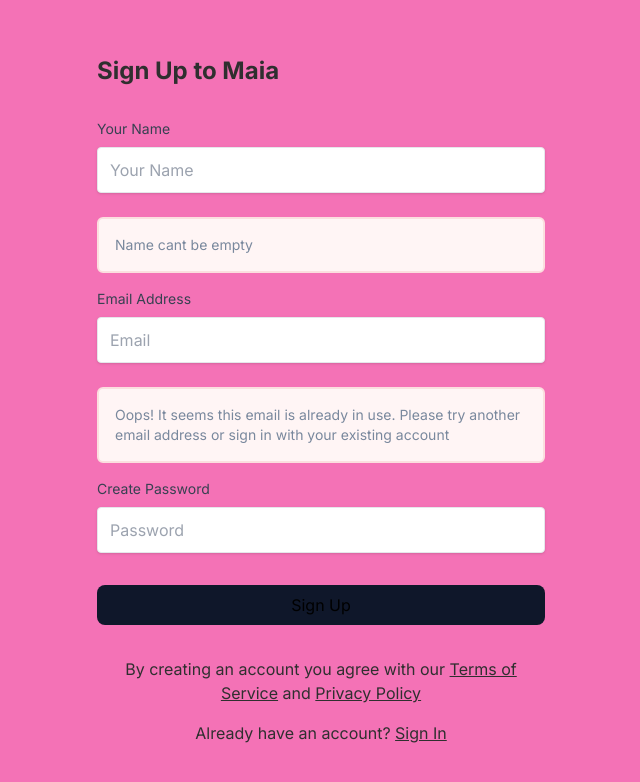
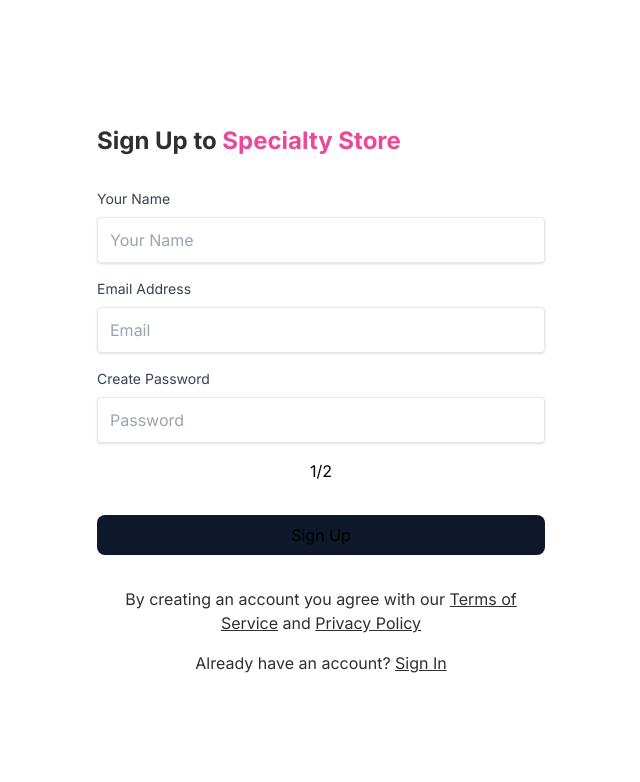
Before and after one commit to Adpro-C4/frontend, a Next.js app: page /register in a window 1280 px wide. Shown: the top 782 px of the page, without its empty margins (319-959 px from the left). Built offline with nearby package versions, Linux system fonts and the light colour scheme.

Commit message:
feat: register 50%

```diff
--- a/src/app/register/page.tsx
+++ b/src/app/register/page.tsx
@@ -2,7 +2,7 @@
 
 const Page = () => {
     return (
-        <main className="flex flex-col items-center w-screen min-h-screen bg-pink-400">
+        <main className="flex flex-col items-center w-screen min-h-screen bg-white">
           <RegisterModule/>
         </main>
       );
--- a/src/components/modules/RegisterModule/sections/RegisterSection.tsx
+++ b/src/components/modules/RegisterModule/sections/RegisterSection.tsx
@@ -12,6 +12,8 @@
     const [password, setPassword] = useState<string>("")
     const [email, setEmail] = useState<string>("")
     const [tooManyRequest, setTooManyRequest] = useState(false)
+    const [page, setPage] = useState<number>(1)
+
 
     const isPasswordValid = () : boolean => {
         const isLengthValid = password.length >= 8;
@@ -71,23 +73,33 @@
     }
 
     return  <div className=" max-w-md mx-auto md:my-auto">
-    <h1 className={`text-[#2F2F2F] font-bold text-2xl ${tooManyRequest? "mt-4": ""}`}>Sign Up to Maia</h1>
+    <h1 className={`text-[#2F2F2F] font-bold text-2xl ${tooManyRequest? "mt-4": ""}`}>Sign Up to
+    <span className="text-pink-500"> Specialty Store</span></h1>
     <div className="mt-8 mb-4">
-        <TextField label={"Your Name"} type="text" onChange={handleChangeName} placeholder="Your Name" value={name}>
-            { <div className="rounded-md w-full text-sm border-[#FBDFDF] border-2 bg-[#FFF5F5]
+        {page == 1 && <>
+            <TextField label={"Your Name"} type="text" onChange={handleChangeName} placeholder="Your Name" value={name}>
+            { afterSubmit && isNameEmpty() && <div className="rounded-md w-full text-sm border-[#FBDFDF] border-2 bg-[#FFF5F5]
              text-[#79889D] mt-6 p-4">
               <p>Name cant be empty</p>
             </div>}
         </TextField>
         <TextField label={"Email Address"} type="text" onChange={handleChangeEmail} placeholder="Email" value={email}>
-        {<div className="rounded-md w-full text-sm border-[#FBDFDF] border-2 bg-[#FFF5F5]
+        { afterSubmit && (isEmailAlreadyInUse || !isValidEmail) &&<div className="rounded-md w-full text-sm border-[#FBDFDF] border-2 bg-[#FFF5F5]
              text-[#79889D] mt-6 p-4">
-                <p>{!isValidEmail? "Email is invalid": "Oops! It seems this email is already in use. Please try another email address or sign in with your existing account"}</p>
+                <p>{(!isValidEmail)? "Email is invalid": "Oops! It seems this email is already in use. Please try another email address or sign in with your existing account"}</p>
             </div>}
         </TextField>
         <TextField label={"Create Password"} type="password" onChange={handleChangePassword} placeholder="Password" value={password}>
         {afterSubmit && <PasswordValidator password={password}/>}
         </TextField>
+        </>}
+        {
+            page == 2 && <>
+
+            </>
+        }
+
+        <h1 className="text-center mt-auto text-black">{page}/2</h1>
     </div>
     <button onClick={handleRegister} className="w-full mt-4 bg-[#0F172A] py-2 px-4 rounded-lg">Sign Up</button>
     <p className="text-[#2F2F2F] text-center mt-8">By creating an account
```
